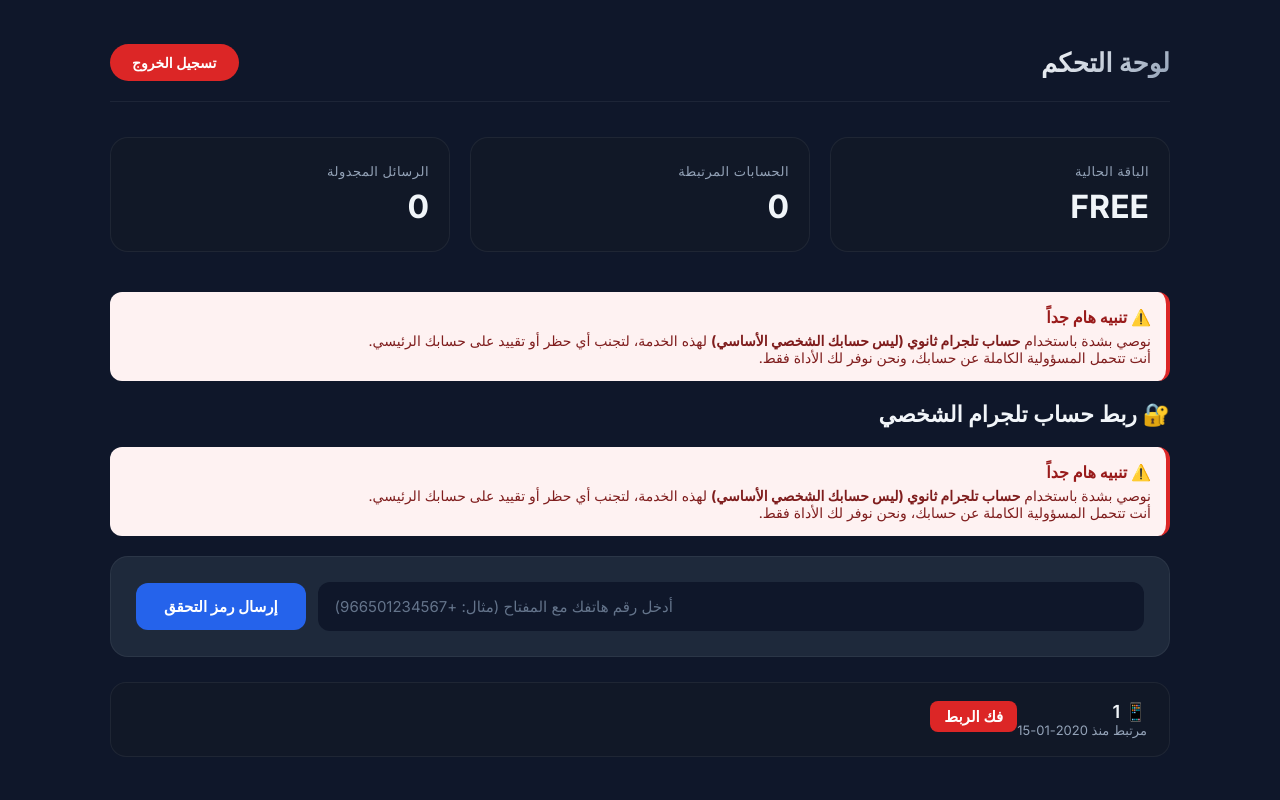
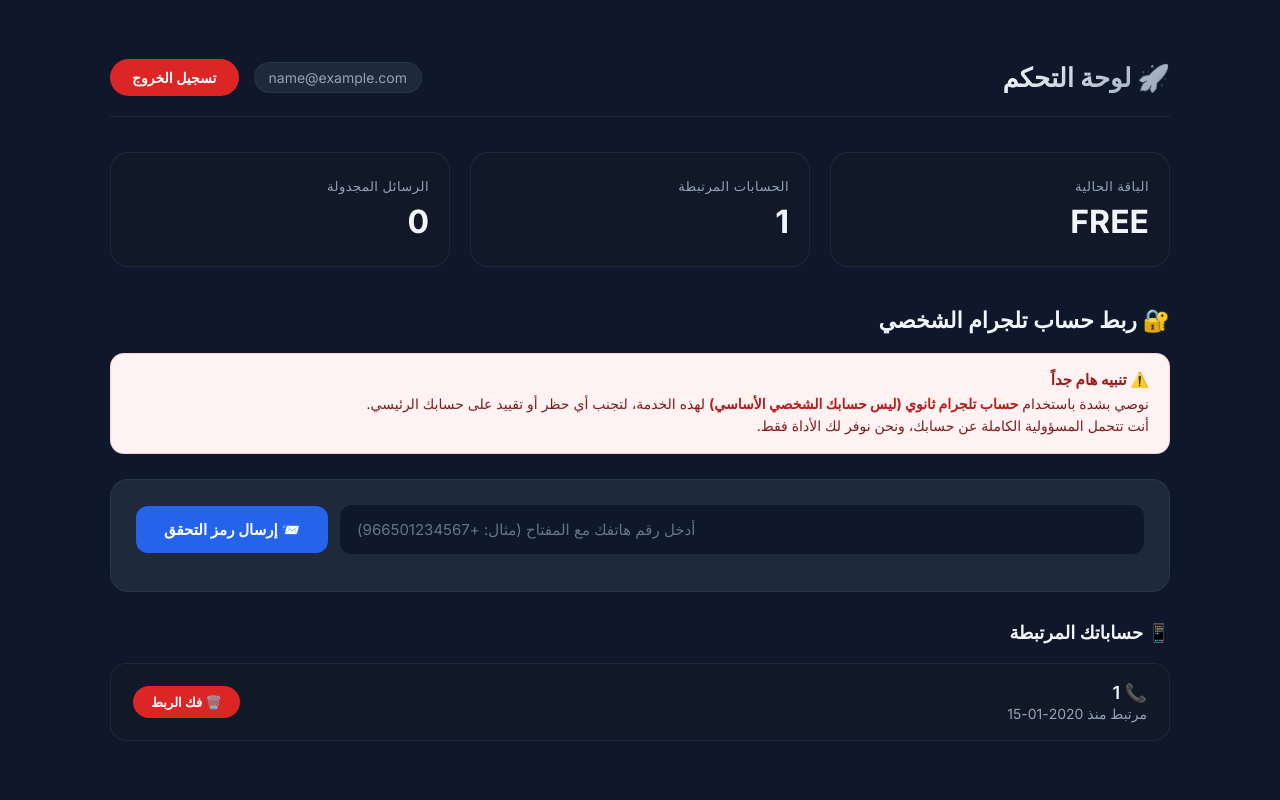
Before and after one commit to JustAbd11/telegrame-nshrr, a Python web app: template templates/dashboard.html in a window 1280 px wide. Run offline with Jinja, Linux system fonts and the light colour scheme; the template is opened without the code that fills it: most values are stand-ins (such as "Sample title", 1, 10 or a date in 2020).

Commit message:
Update dashboard.html

```diff
--- a/templates/dashboard.html
+++ b/templates/dashboard.html
@@ -2,132 +2,171 @@
 <html lang="ar" dir="rtl">
 <head>
     <meta charset="UTF-8">
-<title>لوحة التحكم</title>
+    <meta name="viewport" content="width=device-width, initial-scale=1.0">
+    <title>لوحة التحكم - TeleFlow</title>
     <link rel="stylesheet" href="/static/style.css">
-
 </head>
 <body>
     <div class="dashboard">
-
+        <!-- الشريط العلوي -->
         <div class="topbar">
-<h2>لوحة التحكم</h2>
-
-<a href="/logout" class="logout">
-تسجيل الخروج
-</a>
+            <h2>🚀 لوحة التحكم</h2>
+            <div class="topbar-left">
+                <span class="user-email">{{ user_email }}</span>
+                <a href="/logout" class="logout">تسجيل الخروج</a>
+            </div>
         </div>
 
+        <!-- بطاقات الإحصائيات -->
         <div class="stats">
-
             <div class="stat-card">
                 <h3>الباقة الحالية</h3>
                 <span>FREE</span>
             </div>
-
             <div class="stat-card">
                 <h3>الحسابات المرتبطة</h3>
-<span>0</span>
+                <span>{{ sessions|length }}</span>
             </div>
-
             <div class="stat-card">
                 <h3>الرسائل المجدولة</h3>
                 <span>0</span>
             </div>
+        </div>
 
-</div>
-<div style="background: #fef2f2; border-right: 4px solid #dc2626; padding: 15px; border-radius: 12px; margin-bottom: 20px;">
-    <h4 style="color: #991b1b; margin: 0;">⚠️ تنبيه هام جداً</h4>
-    <p style="color: #7f1d1d; margin: 5px 0 0 0; font-size: 14px;">
+        <!-- قسم ربط حساب تلجرام -->
+        <div class="accounts-section">
+            <h2>🔐 ربط حساب تلجرام الشخصي</h2>
+
+            <!-- تحذير أمان (شفافية مع العميل) -->
+            <div class="alert-box">
+                <h4>⚠️ تنبيه هام جداً</h4>
+                <p>
                     نوصي بشدة باستخدام <strong>حساب تلجرام ثانوي (ليس حسابك الشخصي الأساسي)</strong> لهذه الخدمة،
                     لتجنب أي حظر أو تقييد على حسابك الرئيسي.
                     <br>أنت تتحمل المسؤولية الكاملة عن حسابك، ونحن نوفر لك الأداة فقط.
                 </p>
             </div>
 
-  <div class="accounts-section">
-    <h2>🔐 ربط حساب تلجرام الشخصي</h2>
-
-    <!-- التنبيه -->
-    <div style="background: #fef2f2; border-right: 4px solid #dc2626; padding: 15px; border-radius: 12px; margin-bottom: 20px;">
-        <h4 style="color: #991b1b; margin: 0;">⚠️ تنبيه هام جداً</h4>
-        <p style="color: #7f1d1d; margin: 5px 0 0 0; font-size: 14px;">
-            نوصي بشدة باستخدام <strong>حساب تلجرام ثانوي (ليس حسابك الشخصي الأساسي)</strong> لهذه الخدمة،
-            لتجنب أي حظر أو تقييد على حسابك الرئيسي.
-            <br>أنت تتحمل المسؤولية الكاملة عن حسابك، ونحن نوفر لك الأداة فقط.
-        </p>
+            <!-- الخطوة 1: إدخال رقم الهاتف -->
+            <div class="modal" id="step1">
+                <form id="phoneForm">
+                    <input type="text"
+                           name="phone_number"
+                           placeholder="أدخل رقم هاتفك مع المفتاح (مثال: +966501234567)"
+                           required
+                           class="ltr-input">
+                    <button type="submit" class="add-account-btn">📨 إرسال رمز التحقق</button>
+                </form>
+                <div id="phoneStatus" class="helper-text"></div>
             </div>
 
-    <!-- نموذج إدخال الرقم -->
-    <div class="modal" id="step1">
-        <form id="phoneForm">
-            <input type="text" name="phone_number" placeholder="أدخل رقم هاتفك مع المفتاح (مثال: +966501234567)" required>
-            <button type="submit" class="add-account-btn">إرسال رمز التحقق</button>
+            <!-- الخطوة 2: إدخال الكود (يظهر بعد نجاح الخطوة 1) -->
+            <div class="modal" id="step2" style="display:none;">
+                <form id="codeForm">
+                    <input type="text"
+                           name="code"
+                           placeholder="أدخل الرمز المكون من 5 أرقام المرسل من تلجرام"
+                           required
+                           class="ltr-input">
+                    <input type="password"
+                           name="password"
+                           placeholder="كلمة مرور التحقق بخطوتين (اختياري - اتركها فارغة إن لم تكن مفعلة)"
+                           class="ltr-input">
+                    <button type="submit" class="add-account-btn">✅ تأكيد الربط</button>
                 </form>
+                <div id="codeStatus" class="helper-text"></div>
             </div>
 
-    <!-- نموذج إدخال الكود (يظهر بعد الإرسال) -->
-    <div class="modal" id="step2" style="display:none;">
-        <form id="codeForm">
-            <input type="text" name="code" placeholder="أدخل الرمز المرسل من تلجرام" required>
-            <input type="password" name="password" placeholder="كلمة مرور التحقق بخطوتين (اختياري)">
-            <button type="submit" class="add-account-btn">تأكيد الربط</button>
-        </form>
-        <p id="statusMessage"></p>
-    </div>
-
-    <!-- عرض الحسابات المرتبطة -->
+            <!-- عرض الحسابات المرتبطة مسبقاً -->
+            <h2 style="margin-top: 30px; font-size: 18px;">📱 حساباتك المرتبطة</h2>
             <div class="account-list">
                 {% if sessions %}
                     {% for sess in sessions %}
                     <div class="account-card">
-                <div style="display:flex; justify-content:space-between;">
                         <div>
-                        <div class="account-name">📱 {{ sess.phone_number }}</div>
-                        <div style="color:#94a3b8; font-size:13px;">مرتبط منذ {{ sess.created_at[:10] }}</div>
+                            <div class="account-name">📞 {{ sess.phone_number }}</div>
+                            <div class="account-phone">مرتبط منذ {{ sess.created_at[:10] }}</div>
                         </div>
                         <form method="POST" action="/remove-session/{{ sess.id }}">
-                        <button style="background:#dc2626; border:none; padding:6px 14px; border-radius:8px; color:white;">فك الربط</button>
+                            <button type="submit" class="delete-btn">🗑️ فك الربط</button>
                         </form>
-                </div>
                     </div>
                     {% endfor %}
                 {% else %}
                     <div class="account-card">
-                <div class="account-name" style="color:#94a3b8;">❌ لا توجد حسابات مرتبطة</div>
+                        <div class="account-name" style="color:#94a3b8; font-weight:400;">
+                            ❌ لا توجد حسابات مرتبطة حتى الآن
+                        </div>
                     </div>
                 {% endif %}
             </div>
         </div>
+    </div>
 
+    <!-- جافا سكريبت للتعامل مع الخطوتين -->
     <script>
+        // الخطوة 1: طلب الكود
         document.getElementById('phoneForm').addEventListener('submit', async (e) => {
             e.preventDefault();
             const formData = new FormData(e.target);
-    const res = await fetch('/request-telegram-code', { method: 'POST', body: formData });
+            const statusDiv = document.getElementById('phoneStatus');
+            statusDiv.innerText = '⏳ جاري الإرسال...';
+            statusDiv.style.color = '#fbbf24';
+
+            try {
+                const res = await fetch('/request-telegram-code', {
+                    method: 'POST',
+                    body: formData
+                });
                 const data = await res.json();
+
                 if (data.success) {
+                    statusDiv.innerText = '✅ تم إرسال الرمز بنجاح، تحقق من تطبيق تلجرام';
+                    statusDiv.style.color = '#4ade80';
                     document.getElementById('step1').style.display = 'none';
                     document.getElementById('step2').style.display = 'block';
-        document.getElementById('statusMessage').innerText = '✅ تم إرسال الرمز، تحقق من تلجرام';
                 } else {
-        alert('خطأ: ' + data.error);
+                    statusDiv.innerText = '❌ خطأ: ' + data.error;
+                    statusDiv.style.color = '#f87171';
+                }
+            } catch (err) {
+                statusDiv.innerText = '❌ حدث خطأ في الاتصال بالخادم';
+                statusDiv.style.color = '#f87171';
             }
         });
 
+        // الخطوة 2: التحقق من الكود
         document.getElementById('codeForm').addEventListener('submit', async (e) => {
             e.preventDefault();
             const formData = new FormData(e.target);
-    const res = await fetch('/verify-telegram-code', { method: 'POST', body: formData });
+            const statusDiv = document.getElementById('codeStatus');
+            statusDiv.innerText = '⏳ جاري التحقق...';
+            statusDiv.style.color = '#fbbf24';
+
+            try {
+                const res = await fetch('/verify-telegram-code', {
+                    method: 'POST',
+                    body: formData
+                });
                 const data = await res.json();
+
                 if (data.success) {
-        alert('🎉 تم ربط الحساب بنجاح!');
-        location.reload();
+                    statusDiv.innerText = '🎉 تم ربط الحساب بنجاح! جاري تحديث الصفحة...';
+                    statusDiv.style.color = '#4ade80';
+                    setTimeout(() => location.reload(), 1500);
                 } else {
-        alert('خطأ: ' + data.error);
+                    if (data.error === 'password_needed') {
+                        statusDiv.innerText = '🔐 هذا الحساب مفعل عليه التحقق بخطوتين، أرسل كلمة المرور في الخانة المخصصة';
+                    } else {
+                        statusDiv.innerText = '❌ فشل التحقق: ' + data.error;
+                    }
+                    statusDiv.style.color = '#f87171';
+                }
+            } catch (err) {
+                statusDiv.innerText = '❌ حدث خطأ في الاتصال بالخادم';
+                statusDiv.style.color = '#f87171';
             }
         });
     </script>
-
-</div>
 </body>
 </html>
```
Lines whose indentation alone changed are shown as unchanged.
